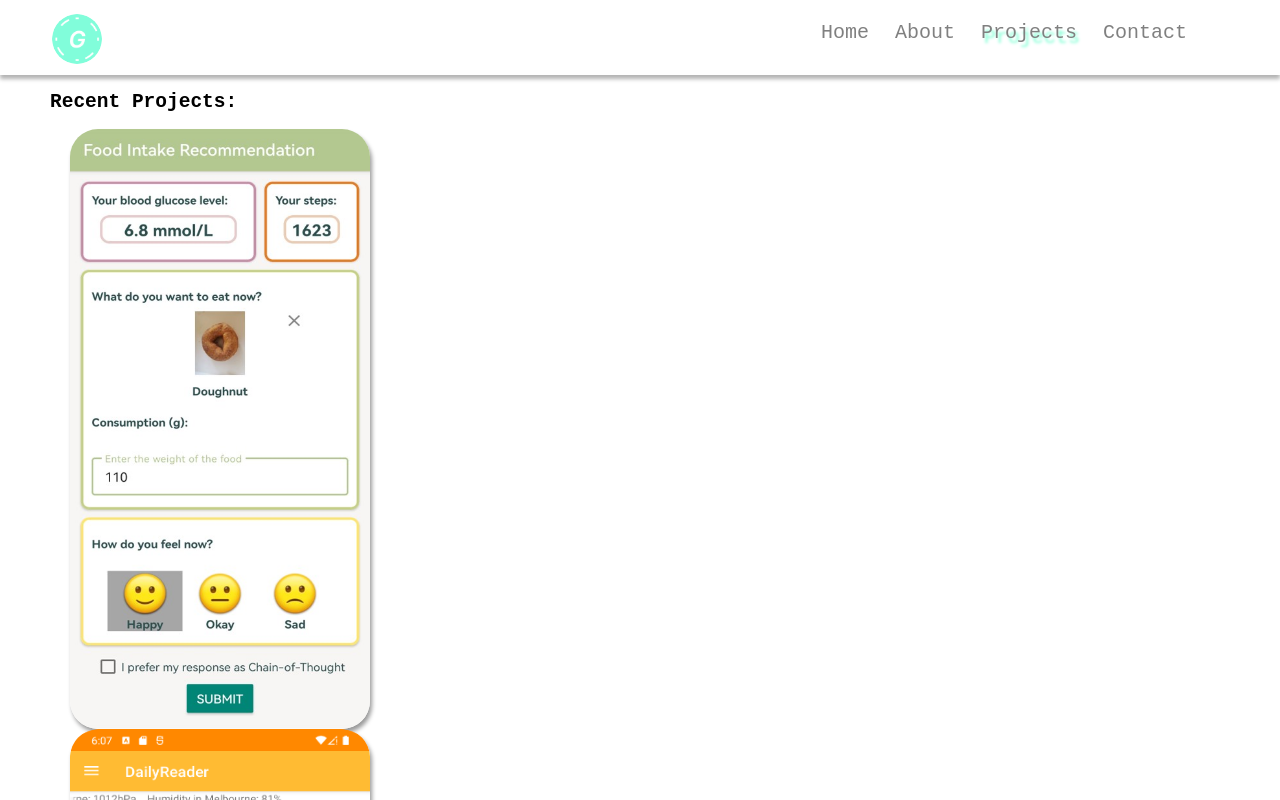
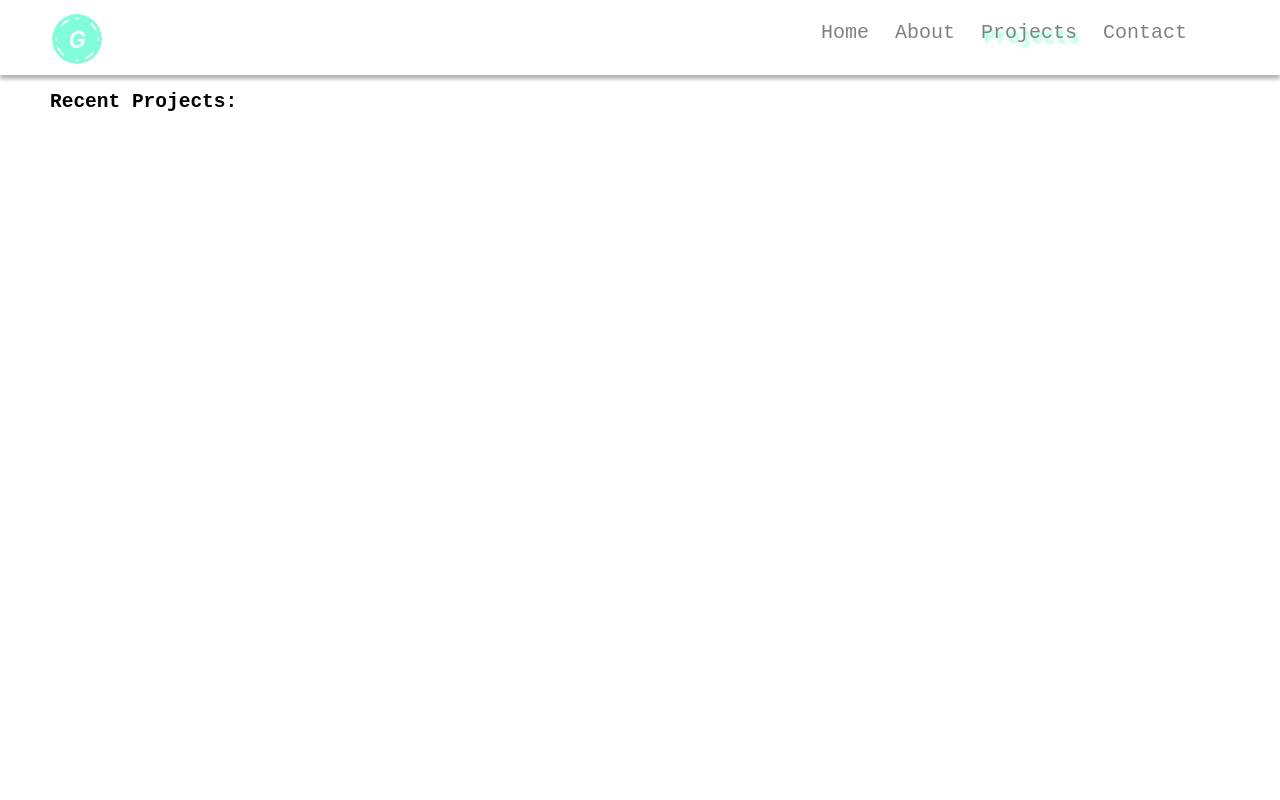
Before and after one commit to EATGao/all-about-yurong, a React (Create React App) app: page /projects in a window 1280 px wide. Shown: the top 800 px of the page. Built offline with nearby package versions, Linux system fonts and the light colour scheme.

Commit message:
reset project page

```diff
--- a/src/Pages/Project/Flipcard.css
+++ /dev/null
@@ -1,121 +0,0 @@
-/* The flip card container - set the width and height to whatever you want. We have added the border property to demonstrate that the flip itself goes out of the box on hover (remove perspective if you don't want the 3D effect */
-.flip__card {
-    margin-top: 0px;
-    background-color: transparent;
-    width: 300px;
-    height: 600px;
-    margin-right: 20px;
-    margin-left: 20px;
-    border-radius: 12px;
-}
-
-.flip__card__web {
-    margin-top: 40px;
-    background-color: transparent;
-    width: 750px;
-    height: 450px;
-    margin-right: 20px;
-    margin-left: 30px;
-    border-radius: 12px;
-}
-  /* This container is needed to position the front and back side */
-.flip__card__inner {
-    position: relative;
-    width: 100%;
-    height: 100%;
-    text-align: center;
-    transition: transform 0.8s;
-    transform-style: preserve-3d;
-    border-radius: 12PX;
-}
-
-  /* Do an horizontal flip when you move the mouse over the flip box container */
-  .flip__card:hover .flip__card__inner,
-  .flip__card__web:hover .flip__card__inner {
-      transform: rotateY(180deg);
-  }
-
-  /* Position the front and back side */
-.flip__card__front, .flip__card__back {
-    position: absolute;
-    width: 100%;
-    height: 100%;
-    -webkit-backface-visibility: hidden; /* Safari */
-    backface-visibility: hidden;
-
-}
-
-.flip__card__front > img {
-    width: 100%;
-    height: 100%;
-    border-radius: 28px;
-    box-shadow: 2px 4px 4px rgba(0, 0, 0, 0.4);
-}
-
-  /* Style the front side (fallback if image is missing) */
-.flip__card__front {
-    border-radius: 12px;
-    background-color: transparent;
-
-}
-
-  /* Style the back side */
-.flip__card__back {
-    border-radius: 28px;
-    background-color: white;
-    box-shadow: 2px 4px 4px rgba(0, 0, 0, 0.4);
-    color: black;
-    font-family: monospace;
-    transform: rotateY(180deg);
-    align-items: center;
-    justify-content: center;
-}
-
-#description {
-    background-color: white;
-    color: black;
-    font-size: 20px;
-    text-align: justify;
-    margin: 30px 30px;
-
-}
-
-.flip__card__back > h1 {
-    background-color: white;
-    color: black;
-    font-size: 25px;
-}
-
-button {
-    background-color: transparent;
-    color: white;
-    width: 150px;
-    height: 50px;
-    font-size: 17px;
-    font-weight: 850;
-    border: #bbb;
-    border-radius: 5px;
-}
-
-#learn_more_btn {
-    background-color: #81FDDA;
-    color: white;
-    border: 2px solid white;
-    width: 150px;
-    height: 50px;
-    -webkit-transform: skew(-20deg);
-    -moz-transform: skew(-20deg);
-    -o-transform: skew(-20deg);
-    border-radius: 5px;
-    position:absolute;
-    bottom:-8px;
-    right: -8px;
-    font-size: 25px;
-}
-
-#learn__more__btn:hover {
-    cursor: pointer;
-    background-color: white;
-    color: #81FDDA;
-    border: 2px solid #81FDDA;
-}
--- a/src/Pages/Project/Flipcard.js
+++ /dev/null
@@ -1,27 +0,0 @@
-import React from 'react'
-import './Flipcard.css'
-import { Link } from 'react-router-dom'
-
-function Flipcard({ imgSrc, backTitle, backDescription, backTime, routeTo, isForWeb}) {
-    return (
-    <div>
-        <div className={isForWeb}>
-          <div className="flip__card__inner">
-            <div className="flip__card__front">
-              <img src={imgSrc} alt="Avatar"/>
-            </div>
-            <div className="flip__card__back">
-              <h1>{backTitle}</h1>
-              <p>{backTime}</p>
-              <p id='description'>{backDescription}</p>
-                <Link to={routeTo}>
-                  <button id="learn__more__btn">SEE MORE</button>
-                </Link>
-            </div>
-          </div>
-        </div>
-    </div>
-  )
-}
-
-export default Flipcard
--- a/src/Pages/Project/Project.css
+++ b/src/Pages/Project/Project.css
@@ -1,5 +1,4 @@
 .project {
     margin: 0 50px 100px 50px;
     min-height: 100vh;
-
 }
--- a/src/Pages/Project/Project.js
+++ b/src/Pages/Project/Project.js
@@ -2,7 +2,7 @@ import React from 'react'
 import Header from '../../Header/Header'
 import './Project.css'
 import Footer from '../../Footer/Footer';
-import Flipcard from '../Project/Flipcard'
+
 import FCMainPage from '../../Pictures/FoodCare/foodcare_mainpage.jpg'
 import DRMainPage from '../../Pictures/DailyReader/dailyreader_mainpage.png'
 import LCMainPage from '../../Pictures/LinkedinClone/linkedinclone_mainpage.png'
@@ -14,24 +14,7 @@ function Project() {
       <Header />
       <div className='project'>
         <h2>Recent Projects:</h2>
-        <Flipcard imgSrc={FCMainPage}
-            isForWeb='flip__card'
-            backTitle='FoodCare'
-            backTime='March-July 2023'
-            backDescription='This is an Android application made in Kotlin. It is a part of research project.'
-            routeTo='/project/foodcare'/>
-        <Flipcard imgSrc={DRMainPage}
-          isForWeb='flip__card'
-          backTitle='DailyReader'
-          backTime='March-June 2022'
-          backDescription='This is an Android application made in Java. It is a teamwork project.'
-          routeTo='/project/dailyreader'/>
-        <Flipcard imgSrc={LCMainPage}
-          isForWeb='flip__card__web'
-          backTitle='Linkedin-clone Project'
-          backTime='July-August 2023'
-          backDescription='This is a website that mimics the layout and functions of Linkedin. '
-          routeTo='/project/linkedinclone'/>
+
       </div>
       <Footer />
     </div>
```
